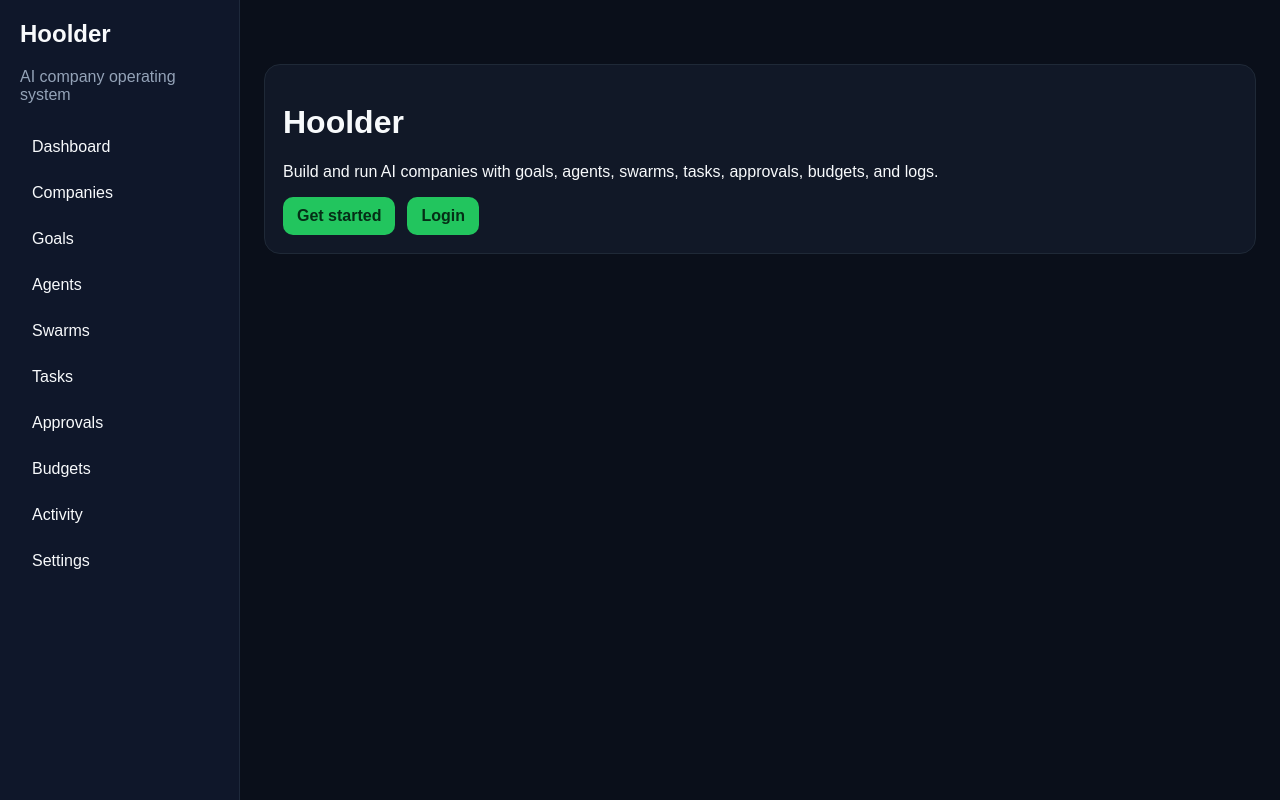
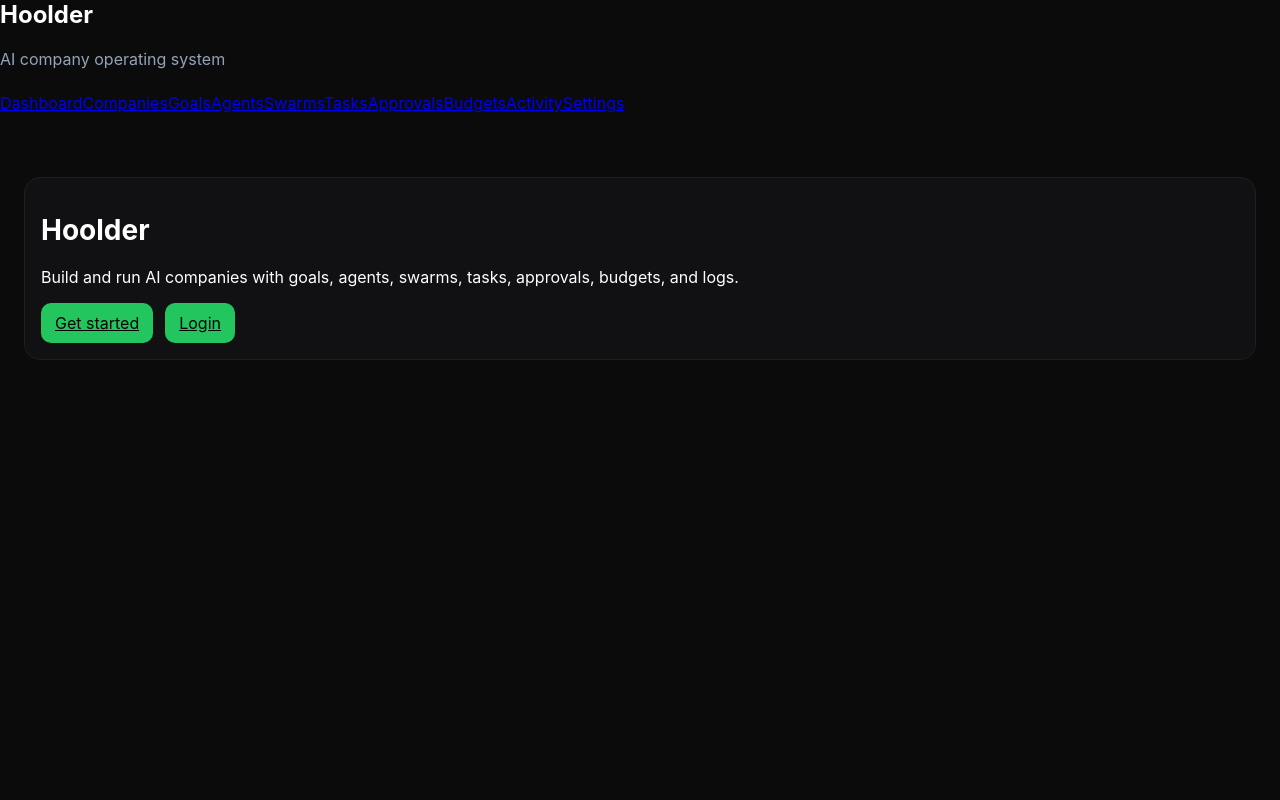
Before and after one commit to yogparel8299-ux/Hoolder, a Next.js app in the folder apps/web/: page / in a window 1280 px wide. Built offline with nearby package versions, Linux system fonts and the light colour scheme.

Commit message:
Update globals.css

```diff
--- a/apps/web/app/globals.css
+++ b/apps/web/app/globals.css
@@ -1,59 +1,55 @@
-html, body {
+body {
   margin: 0;
-  padding: 0;
-  font-family: Arial, Helvetica, sans-serif;
-  background: #0a0f1a;
-  color: #f8fafc;
+  font-family: -apple-system, BlinkMacSystemFont, sans-serif;
+  background: #0b0b0c;
+  color: #fff;
 }
 
-a { color: inherit; text-decoration: none; }
-* { box-sizing: border-box; }
-
 .container {
-  max-width: 1200px;
-  margin: 0 auto;
   padding: 24px;
 }
 
-.layout-shell { display: flex; min-height: 100vh; }
-.sidebar {
-  width: 240px;
-  background: #0f172a;
-  border-right: 1px solid #1e293b;
-  padding: 20px;
+h1 {
+  font-size: 28px;
+  margin-bottom: 20px;
 }
-.main-shell { flex: 1; }
-.nav-link {
-  display: block;
-  padding: 10px 12px;
+
+.grid {
+  display: grid;
+  gap: 16px;
+}
+
+.grid-2 {
+  grid-template-columns: 1fr 1fr;
+}
+
+.grid-4 {
+  grid-template-columns: repeat(4, 1fr);
+}
+
+.card {
+  background: #111114;
+  border: 1px solid #1f1f23;
+  border-radius: 16px;
+  padding: 16px;
+}
+
+.input,
+.textarea,
+.select {
+  width: 100%;
+  padding: 10px;
   border-radius: 10px;
-  margin-bottom: 8px;
+  border: 1px solid #2a2a2f;
+  background: #0f0f12;
+  color: white;
 }
-.nav-link:hover { background: #172033; }
-.card {
-  background: #111827;
-  border: 1px solid #1f2937;
-  border-radius: 16px;
-  padding: 18px;
-}
-.grid { display: grid; gap: 16px; }
-.grid-2 { grid-template-columns: repeat(2, minmax(0, 1fr)); }
-.grid-3 { grid-template-columns: repeat(3, minmax(0, 1fr)); }
-.input, .textarea, .select {
-  width: 100%;
-  background: #0f172a;
-  color: white;
-  border: 1px solid #334155;
+
+.button {
+  padding: 10px 14px;
   border-radius: 10px;
-  padding: 10px 12px;
-}
-.textarea { min-height: 120px; }
-.button {
+  border: none;
   background: #22c55e;
-  color: #052e16;
-  border: none;
-  border-radius: 10px;
-  padding: 10px 14px;
-  font-weight: 700;
+  color: black;
   cursor: pointer;
 }
```
